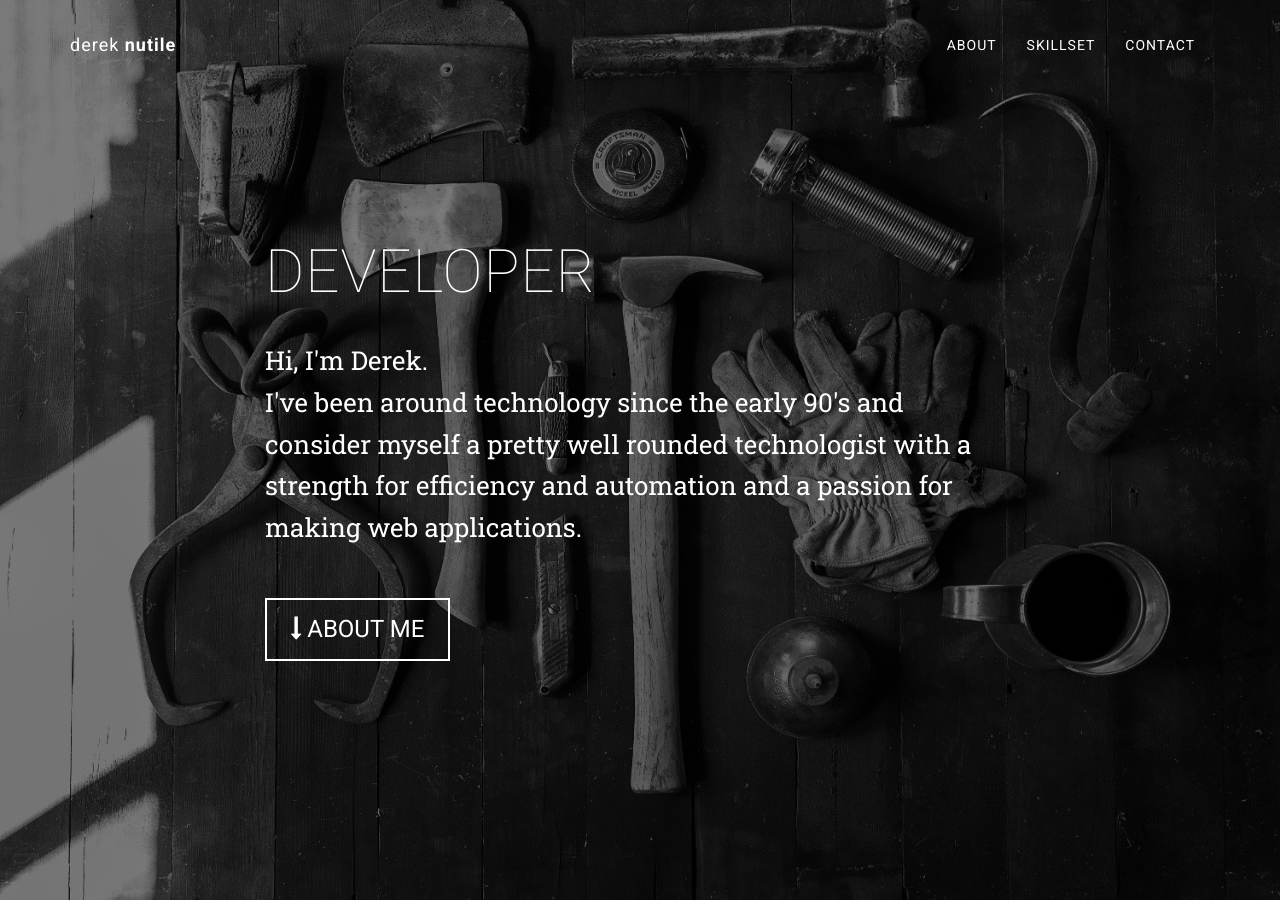
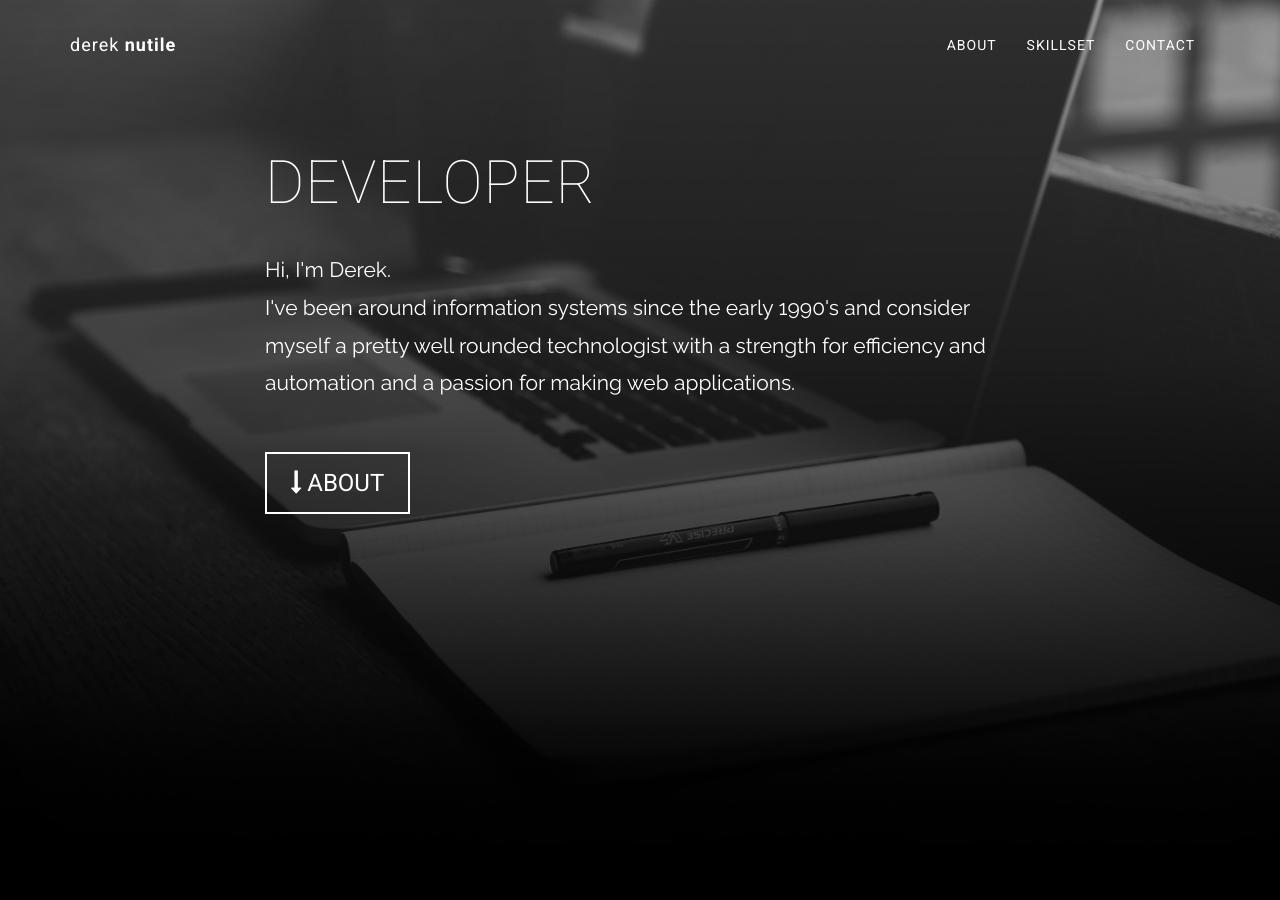
Before and after one commit to dereknutile/dereknutile.github.io, a Jekyll site: the page built from index.html, in a window 1280 px wide and 900 px high. Built offline with Jekyll 4.4.1, drawn with Linux system fonts in a browser that asks for light colours; some of the changed text lies outside the part shown.

Commit message:
Changes the header background.

```diff
--- a/_includes/common/main_navigation.html
+++ b/_includes/common/main_navigation.html
@@ -22,7 +22,7 @@
                     <a class="page-scroll" href="#about">About</a>
                 </li>
                 <li>
-                    <a class="page-scroll" href="#download">Skillset</a>
+                    <a class="page-scroll" href="#skillset">Skillset</a>
                 </li>
                 <li>
                     <a class="page-scroll" href="#contact">Contact</a>
--- a/assets/css/main.scss
+++ b/assets/css/main.scss
@@ -4,12 +4,12 @@
 @charset "utf-8";
 
 @import url(https://fonts.googleapis.com/css?family=Roboto:400,300,100,700);
-@import url(https://fonts.googleapis.com/css?family=Roboto+Slab:400,100,700);
+@import url(https://fonts.googleapis.com/css?family=Raleway:400,100,700);
 
 body {
     width: 100%;
     height: 100%;
-    font-family: "Roboto Slab","Helvetica Neue",Helvetica,Arial,sans-serif;
+    font-family: "Raleway","Helvetica Neue",Helvetica,Arial,sans-serif;
     color: #fff;
     background-color: #000;
 }
@@ -28,7 +28,7 @@ h6 {
     margin: 0 0 35px;
     text-transform: uppercase;
     font-family: "Roboto", Georgia, Times, "Times New Roman", serif;
-    font-weight: 700;
+    font-weight: 400;
     letter-spacing: 1px;
 }
 
@@ -159,8 +159,14 @@ a:focus {
 }
 
 .intro .intro-body {
-    display: table-cell;
-    vertical-align: middle;
+    margin-top: 150px;
+}
+
+
+@media(max-width:768px) {
+    .intro .intro-body {
+        margin-top: 70px;
+    }
 }
 
 .intro .intro-body .brand-heading {
@@ -184,11 +190,12 @@ a:focus {
     }
 
     .intro .intro-body .intro-text {
-        font-size: 26px;
+        line-height: 1.8em;
+        font-size: 1.5em;
     }
 }
 
-.btn-circle {
+.btn-callout {
     margin-top: 15px;
     padding: 12px 24px;
     border: 2px solid #fff;
@@ -201,7 +208,7 @@ a:focus {
 }
 
 @media(max-width:768px) {
-    .btn-circle {
+    .btn-callout {
         margin-top: 15px;
         padding: 8px 16px;
         border: 2px solid #fff;
@@ -211,21 +218,21 @@ a:focus {
     }
 }
 
-.btn-circle:hover,
-.btn-circle:focus {
+.btn-callout:hover,
+.btn-callout:focus {
     outline: 0;
     color: #fff;
     background: rgba(255,255,255,.1);
 }
 
-.btn-circle i.animated {
+.btn-callout i.animated {
     -webkit-transition-property: -webkit-transform;
     -webkit-transition-duration: 1s;
     -moz-transition-property: -moz-transform;
     -moz-transition-duration: 1s;
 }
 
-.btn-circle:hover i.animated {
+.btn-callout:hover i.animated {
     -webkit-animation-name: pulse;
     -moz-animation-name: pulse;
     -webkit-animation-duration: 1.5s;
@@ -277,13 +284,6 @@ a:focus {
 .download-section {
     width: 100%;
     padding: 50px 0;
-    color: #fff;
-    // background: url(../img/downloads-bg.jpg) no-repeat center center scroll;
-    background-color: #000;
-    -webkit-background-size: cover;
-    -moz-background-size: cover;
-    background-size: cover;
-    -o-background-size: cover;
 }
 
 #map {
@@ -294,7 +294,7 @@ a:focus {
 
 @media(min-width:767px) {
     .content-section {
-        padding-top: 250px;
+        padding-top: 200px;
     }
 
     .download-section {
@@ -384,3 +384,18 @@ img::-moz-selection {
 body {
     webkit-tap-highlight-color: rgba(255,255,255,.2);
 }
+
+.section-header{
+    font-size: 2.5em;
+    font-weight: 100;
+}
+
+#skillset{
+    background-color: lighten( #000, 3% );
+    color: #fff;
+    background-image:
+        linear-gradient(
+        #000,
+        lighten( #000, 12% )
+ );
+}
--- a/index.html
+++ b/index.html
@@ -9,9 +9,9 @@ layout: plain
             <div class="row">
                 <div class="col-md-8 col-md-offset-2">
                     <h1 class="brand-heading">Developer</h1>
-                    <p class="intro-text">Hi, I'm Derek.<br />I've been around technology since the early 90's and consider myself a pretty well rounded technologist with a strength for efficiency and automation and a passion for making web applications.</p>
-                    <a href="#about" class="btn btn-circle page-scroll">
-                        <i class="fa fa-long-arrow-down animated"></i>&nbsp;About Me
+                    <p class="intro-text">Hi, I'm Derek.<br />I've been around information systems since the early 1990's and consider myself a pretty well rounded technologist with a strength for efficiency and automation and a passion for making web applications.</p>
+                    <a href="#about" class="btn btn-callout page-scroll">
+                        <i class="fa fa-long-arrow-down animated"></i>&nbsp;About
                     </a>
                 </div>
             </div>
@@ -20,19 +20,26 @@ layout: plain
 </header>
 
 <!-- About Section -->
-<section id="about" class="container content-section text-center">
+<section id="about" class="container content-section">
     <div class="row">
-        <div class="col-lg-8 col-lg-offset-2">
-            <h2>About Grayscale</h2>
-            <p>Grayscale is a free Bootstrap 3 theme created by Start Bootstrap. It can be yours right now, simply download the template on <a href="http://startbootstrap.com/template-overviews/grayscale/">the preview page</a>. The theme is open source, and you can use it for any purpose, personal or commercial.</p>
-            <p>This theme features stock photos by <a href="http://gratisography.com/">Gratisography</a> along with a custom Google Maps skin courtesy of <a href="http://snazzymaps.com/">Snazzy Maps</a>.</p>
-            <p>Grayscale includes full HTML, CSS, and custom JavaScript files along with LESS files for easy customization.</p>
+        <div class="col-lg-12">
+            <h2 class="section-header">About Me</h2>
+        </div>
+        <div class="col-lg-6">
+            <h3>My Day Job</h3>
+            <p>During business hours, I work for <a href="http://www.co.washington.or.us/" target="_blank">Washington County Oregon</a> as a Web System Adminstrator.</p>
+        </div>
+        <div class="col-lg-6">
+            <h3>Free Time</h3>
+            <p>I'm married to a beautiful goddess and father to four kick-ass boys.</p>
+            <p>When I'm not running, laughing, or playing, I develop freelance projects from start to delivery.</p>
+
         </div>
     </div>
 </section>
 
 <!-- Download Section -->
-<section id="download" class="content-section text-center">
+<section id="skillset" class="content-section text-center">
     <div class="download-section">
         <div class="container">
             <div class="col-lg-8 col-lg-offset-2">
```
Also changed, not shown: assets/img/bg.jpg.
